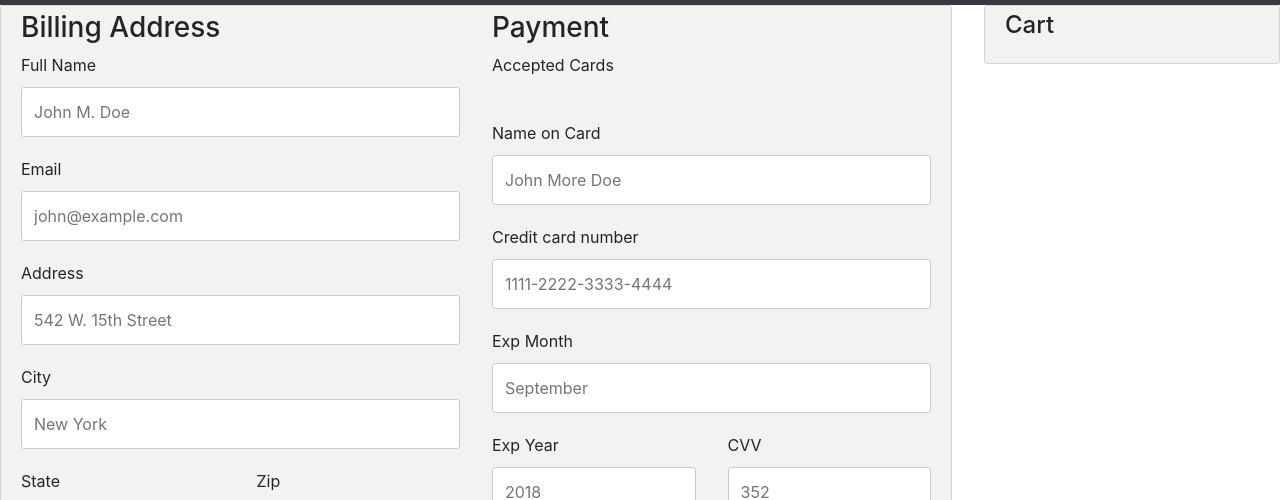
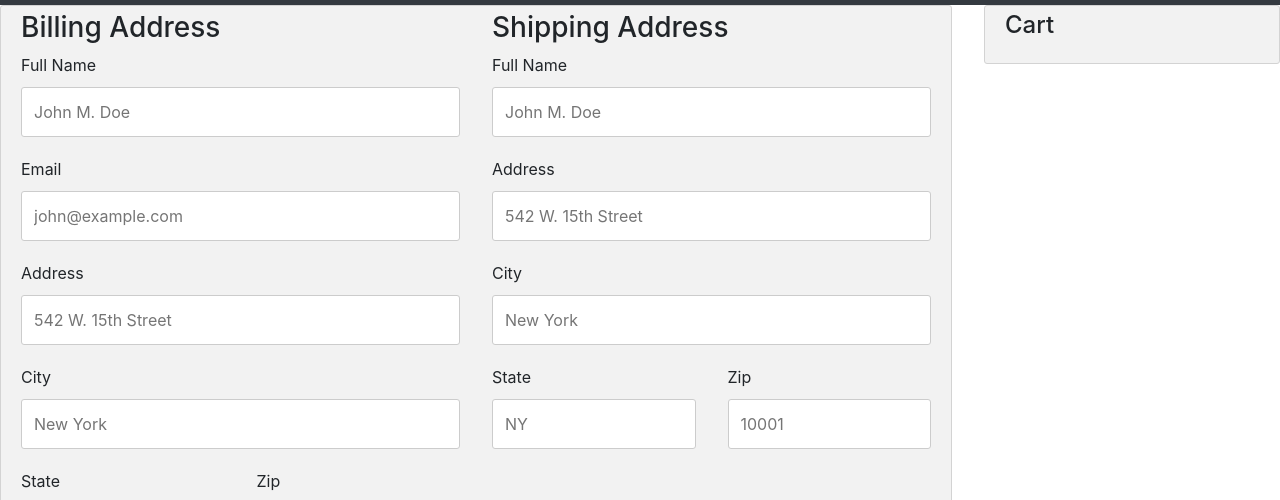
Before and after one commit to mcty/bookstore, a website: page public_html/checkout.html in a window 1280 px wide. Shown: the part 275-775 px from the top of the page. Drawn offline with nearby package versions, Linux system fonts and the light colour scheme.

Commit message:
More work on Checkout

```diff
--- a/public_html/checkout.html
+++ b/public_html/checkout.html
@@ -82,6 +82,26 @@ and open the template in the editor.
                 </div>
               </div>
             </div>
+            <div class="col-50">
+              <h3>Shipping Address</h3>
+              <label for="fname"><i class="fa fa-user"></i> Full Name</label>
+              <input type="text" id="fname" name="firstname" placeholder="John M. Doe">
+              <label for="adr"><i class="fa fa-address-card-o"></i> Address</label>
+              <input type="text" id="adr" name="address" placeholder="542 W. 15th Street">
+              <label for="city"><i class="fa fa-institution"></i> City</label>
+              <input type="text" id="city" name="city" placeholder="New York">
+
+              <div class="row">
+                <div class="col-50">
+                  <label for="state">State</label>
+                  <input type="text" id="state" name="state" placeholder="NY">
+                </div>
+                <div class="col-50">
+                  <label for="zip">Zip</label>
+                  <input type="text" id="zip" name="zip" placeholder="10001">
+                </div>
+              </div>
+            </div>
 
             <div class="col-50">
               <h3>Payment</h3>
@@ -91,6 +111,7 @@ and open the template in the editor.
                 <i class="fa fa-cc-amex" style="color:blue;"></i>
                 <i class="fa fa-cc-mastercard" style="color:red;"></i>
                 <i class="fa fa-cc-discover" style="color:orange;"></i>
+
               </div>
               <label for="cname">Name on Card</label>
               <input type="text" id="cname" name="cardname" placeholder="John More Doe">
@@ -114,7 +135,7 @@ and open the template in the editor.
           <label>
             <input type="checkbox" checked="checked" name="sameadr"> Shipping address same as billing
           </label>
-          <input type="button" value="Continue to checkout" class="btn" onclick="window.location='thankyou.html';">
+          <input type="button" value="Continue to checkout" class="btn" onclick="myFunction()">
         </form>
       </div>
     </div>
@@ -133,5 +154,13 @@ and open the template in the editor.
 
     <script src="js/checkoutJs.js"></script>
     <script src="https://unpkg.com/ionicons@4.5.10-0/dist/ionicons.js"></script>
+    <script>
+        function myFunction(){
+            var r = confirm("Did you want to finish checkout?");
+            if(r == true){
+                location.replace("thankyou.html");
+            }
+        }
+    </script>
 </body>
 </html>
```
Also changed, not shown: public_html/thankyou.html (+4 -0 lines).
